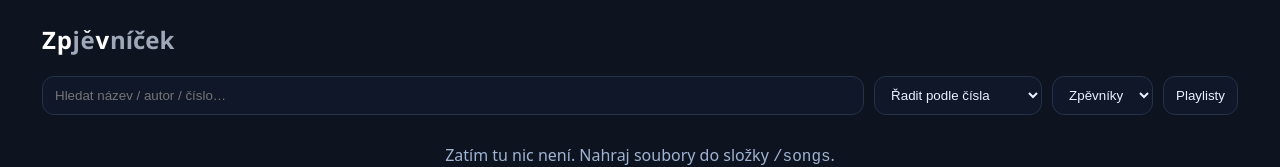
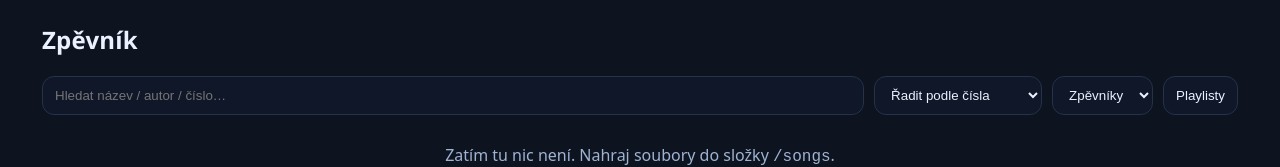
Before and after one commit to RobertSvabensky/zpevnik, a website: page index.html in a window 1280 px wide. Shown: the top 167 px of the page. Drawn offline with Linux system fonts and the light colour scheme.

Commit message:
Update index.html

```diff
--- a/index.html
+++ b/index.html
@@ -108,11 +108,7 @@
 <div class="container">
   <div class="header">
     <div class="brand">
-      <h1 class="logo">
-        <span class="w">Z</span><span class="w">p</span><span class="gray">j</span>
-        <span class="e"><span class="gray">e</span><span class="w háček">ˇ</span></span>
-        <span class="w">v</span><span class="gray">níček</span>
-      </h1>
+     <h1 class="logo">Zpěvník</h1>
     </div>
   </div>
 
```
